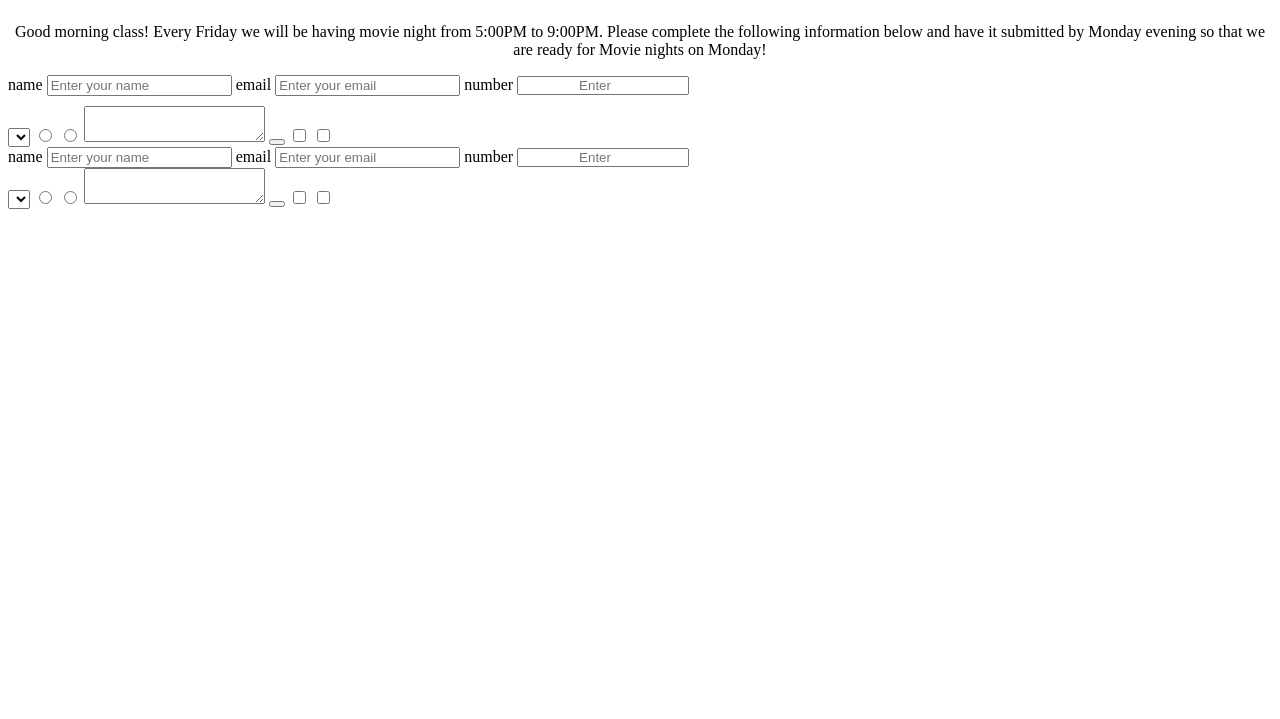
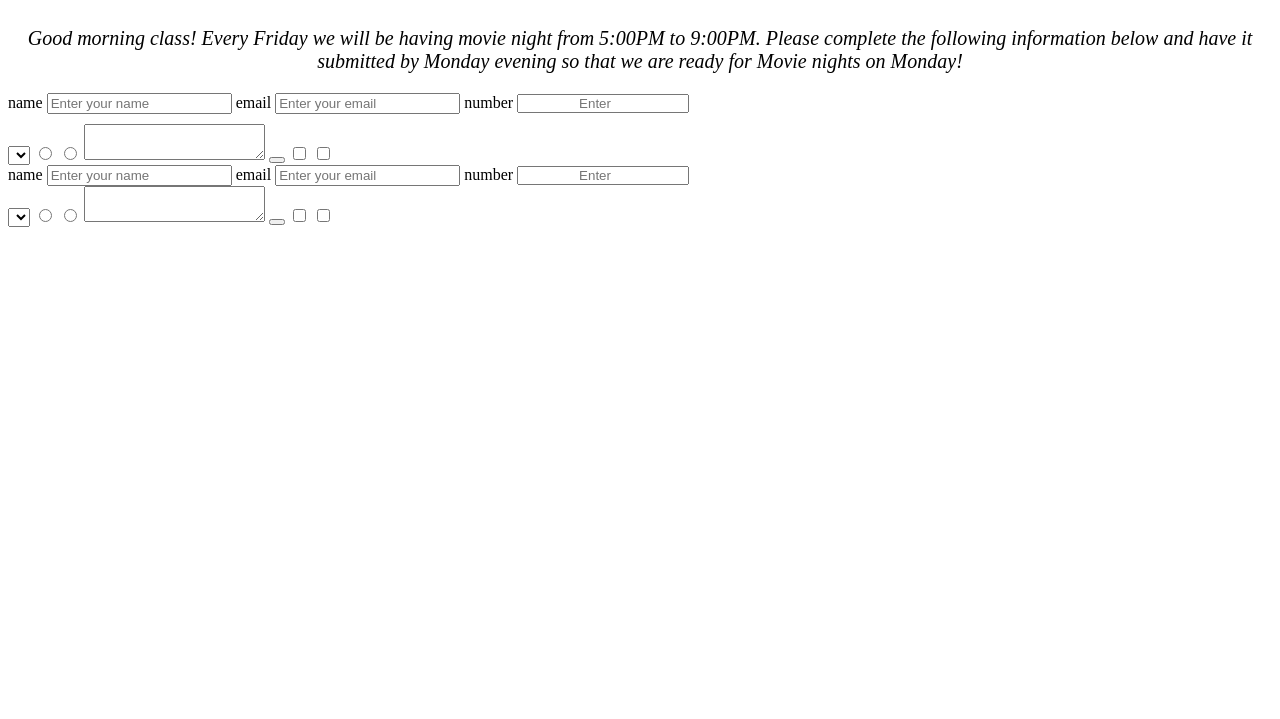
Before and after one commit to DerrickSimilien/Survey-Form, a plain HTML site: page index.html in a window 1280 px wide. Shown: the part 81-800 px from the top of the page. Drawn offline with Linux system fonts and the light colour scheme.

```diff
--- a/index.html
+++ b/index.html
@@ -10,7 +10,7 @@
   <div class="FirstSection">
     <h1 id="title">Movie Night</h1>
 
-    <p id="description">Good morning class! Every Friday we will be having movie night from 5:00PM to 9:00PM. Please complete the following information below and have it submitted by Monday evening so that we are ready for Movie nights on Monday!</p>
+    <p id="description" class="description">Good morning class! Every Friday we will be having movie night from 5:00PM to 9:00PM. Please complete the following information below and have it submitted by Monday evening so that we are ready for Movie nights on Monday!</p>
   </div>
 <div class="LabelBoxes">
   <form id="survey-form">
--- a/style.css
+++ b/style.css
@@ -20,3 +20,11 @@ body {
 .NumberBox {
     padding: 0 60px;
 }
+
+.description {
+   display: flex;
+    text-align: center;
+   font-style: italic;
+   font-size: 20px;
+
+}
```
